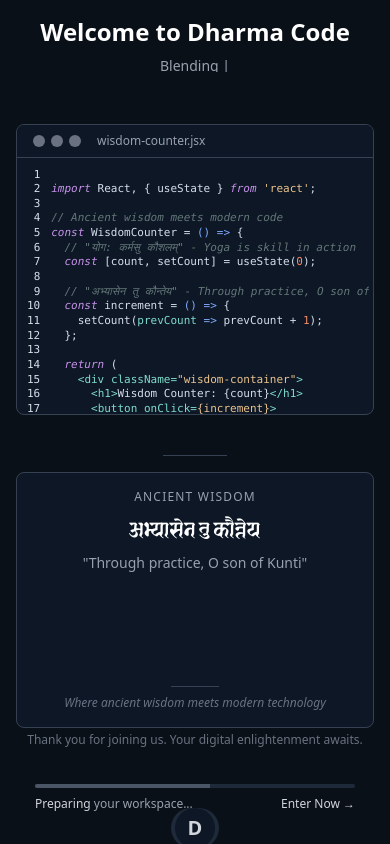
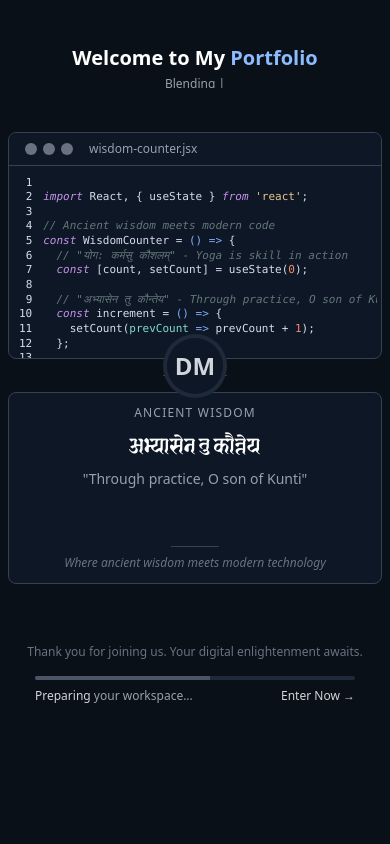
Before and after one commit to devesh1217/portfolio-2.0, a Next.js app: page / in a window 390 px wide. Built offline with nearby package versions, Linux system fonts and the light colour scheme; a web font is replaced by a local one.

Commit message:
Responsiveness added manually in welcome page

```diff
--- a/src/components/WelcomePage.jsx
+++ b/src/components/WelcomePage.jsx
@@ -78,7 +78,7 @@ const WelcomePage = ({ onFinish }) => {
         const timer = setTimeout(() => {
             setShow(false);
             onFinish();
-        }, 10000);
+        }, 10000); // Reduced from 100000 to 60000 for better mobile experience
 
         // Progress animation
         const interval = setInterval(() => {
@@ -109,19 +109,19 @@ const WelcomePage = ({ onFinish }) => {
                 initial={{ opacity: 0 }}
                 animate={{ opacity: 1 }}
                 exit={{ opacity: 0 }}
-                className="fixed inset-0 flex bg-[#0a1017] z-[51] overflow-y-auto"
+                className="fixed inset-0 bg-[#0a1017] z-[51] overflow-y-auto min-h-screen flex flex-col justify-evenly items-center pb-20 md:pb-0"
             >
                 {/* Welcome Header */}
                 <motion.div
                     initial={{ y: -50, opacity: 0 }}
                     animate={{ y: 0, opacity: 1 }}
                     transition={{ duration: 0.8, delay: 0.2 }}
-                    className="absolute top-4 sm:top-6 md:top-10 left-0 right-0 text-center px-4"
+                    className="text-center px-2 sm:px-4"
                 >
-                    <h1 className="text-2xl sm:text-3xl md:text-4xl lg:text-5xl font-bold text-white">
-                        Welcome to Dharma Code
+                    <h1 className="text-xl sm:text-2xl md:text-4xl lg:text-5xl font-bold text-white">
+                        Welcome to My <span className="text-[#8dbbff]">Portfolio</span>
                     </h1>
-                    <div className="h-6 sm:h-8 overflow-hidden">
+                    <div className="h-4 sm:h-6 md:h-8 overflow-hidden">
                         <ReactTyped
                             strings={[
                                 "Where ancient wisdom guides modern development.",
@@ -132,20 +132,18 @@ const WelcomePage = ({ onFinish }) => {
                             backSpeed={20}
                             backDelay={1500}
                             loop
-                            className="text-sm sm:text-base text-gray-400 mt-2 block"
+                            className="text-xs sm:text-sm md:text-base text-gray-400 mt-1 sm:mt-2 block"
                         />
                     </div>
                 </motion.div>
 
-                <div className="w-full flex flex-col md:flex-row justify-center items-center relative overflow-hidden pt-20 md:pt-0">
+                <div className="w-full flex flex-col md:flex-row justify-center items-center relative overflow-hidden">
                     {/* Mobile and Desktop Layout Container */}
-                    <div className="w-full h-full flex flex-col md:flex-row justify-center items-center md:items-stretch">
-                        {/* Left side: Code Panel */}
                     <motion.div
                         initial={{ x: isMobile ? 0 : -50, y: isMobile ? -20 : 0, opacity: 0 }}
                         animate={{ x: 0, y: 0, opacity: 1 }}
                         transition={{ duration: 0.8 }}
-                            className="w-full md:w-1/2 px-4 sm:px-8 md:px-12 pt-16 md:pt-24 mb-6 md:mb-0"
+                        className="w-full md:w-1/2 px-2 sm:px-6 md:px-12"
                     >
                         <div className="relative w-full max-w-lg mx-auto">
                             <div className="relative bg-[#0d1726] rounded-lg overflow-hidden border border-gray-700">
@@ -157,7 +155,7 @@ const WelcomePage = ({ onFinish }) => {
                                     </div>
                                     <div className="ml-4 text-xs text-gray-400 font-mono">wisdom-counter.jsx</div>
                                 </div>
-                                    <div className="h-64 sm:h-80 md:h-96 overflow-y-auto p-1 text-xs sm:text-sm" style={{ scrollbarWidth: 'thin' }}>
+                                <div className="h-48 sm:h-64 md:h-96 overflow-y-auto p-1 text-xs sm:text-sm" style={{ scrollbarWidth: 'thin' }}>
                                     <SyntaxHighlighter
                                         language="javascript"
                                         style={nightOwl}
@@ -187,7 +185,7 @@ const WelcomePage = ({ onFinish }) => {
                     )}
 
                     {/* Center logo/emblem for desktop */}
-                        {!isMobile && (
+                    {(
                         <motion.div
                             initial={{ scale: 0, rotate: 180 }}
                             animate={{ scale: 1, rotate: 0 }}
@@ -200,7 +198,7 @@ const WelcomePage = ({ onFinish }) => {
                             className="absolute top-1/2 left-1/2 transform -translate-x-1/2 -translate-y-1/2 w-16 h-16 rounded-full bg-gray-800 flex items-center justify-center z-10"
                         >
                             <div className="w-14 h-14 rounded-full bg-[#0d1726] flex items-center justify-center">
-                                    <span className="text-gray-300 text-2xl font-bold">D</span>
+                                <span className="text-gray-300 text-2xl font-bold">DM</span>
                             </div>
                         </motion.div>
                     )}
@@ -210,10 +208,10 @@ const WelcomePage = ({ onFinish }) => {
                         initial={{ x: isMobile ? 0 : 50, y: isMobile ? 20 : 0, opacity: 0 }}
                         animate={{ x: 0, y: 0, opacity: 1 }}
                         transition={{ duration: 0.8 }}
-                            className="w-full md:w-1/2 px-4 sm:px-8 md:px-12 pb-20 md:pt-24"
+                        className="w-full md:w-1/2 px-2 sm:px-6 md:px-12 mb-4 md:mb-0"
                     >
                         <div className="relative w-full max-w-lg mx-auto">
-                                <div className="relative bg-[#0d1726] rounded-lg h-64 sm:h-80 md:h-96 border border-gray-700 flex flex-col items-center justify-center p-4 sm:p-6 md:p-8 text-center">
+                            <div className="relative bg-[#0d1726] rounded-lg h-48 sm:h-64 md:h-96 border border-gray-700 flex flex-col items-center justify-center p-3 sm:p-6 md:p-8 text-center">
                                 <div className="mb-2 md:mb-3 text-gray-400 text-xs sm:text-sm uppercase tracking-widest font-light">Ancient Wisdom</div>
 
                                 <motion.div
@@ -242,37 +240,13 @@ const WelcomePage = ({ onFinish }) => {
                         </div>
                     </motion.div>
                 </div>
-
-                    {/* Desktop connection line between code and wisdom */}
-                    {!isMobile && (
-                        <div className="absolute top-1/2 left-1/2 transform -translate-x-1/2 -translate-y-1/2 h-px w-16 bg-gray-700"></div>
-                    )}
-
-                    {/* Mobile logo/emblem */}
-                    {isMobile && (
-                        <motion.div
-                            initial={{ scale: 0, rotate: 180 }}
-                            animate={{ scale: 1, rotate: 0 }}
-                            transition={{
-                                type: "spring",
-                                stiffness: 200,
-                                damping: 20,
-                                delay: 0.4
-                            }}
-                            className="w-12 h-12 sm:w-14 sm:h-14 md:w-16 md:h-16 rounded-full bg-gray-800 flex items-center justify-center z-10 mb-4"
-                        >
-                            <div className="w-10 h-10 sm:w-12 sm:h-12 md:w-14 md:h-14 rounded-full bg-[#0d1726] flex items-center justify-center">
-                                <span className="text-gray-300 text-xl sm:text-2xl font-bold">D</span>
-                            </div>
-                        </motion.div>
-                    )}
-
+                <div className="w-full flex flex-col items-center justify-center gap-4 px-2 sm:px-6 md:px-12 mb-4 md:mb-0">
                     {/* Welcome message */}
                     <motion.div
                         initial={{ opacity: 0 }}
                         animate={{ opacity: 1 }}
                         transition={{ delay: 1.2, duration: 1 }}
-                        className="absolute bottom-24 left-0 right-0 text-center px-4"
+                        className="text-center px-4"
                     >
                         <p className="text-xs sm:text-sm md:text-base text-gray-500">
                             Thank you for joining us. Your digital enlightenment awaits.
@@ -284,7 +258,7 @@ const WelcomePage = ({ onFinish }) => {
                         initial={{ opacity: 0, y: 20 }}
                         animate={{ opacity: 1, y: 0 }}
                         transition={{ delay: 0.9 }}
-                        className="absolute bottom-8 left-0 right-0 w-full px-4"
+                        className="w-full px-2 sm:px-4"
                     >
                         <div className="max-w-xs sm:max-w-sm md:max-w-md mx-auto">
                             <div className="h-1 w-full bg-gray-800 rounded-full overflow-hidden">
```
Lines whose indentation alone changed are shown as unchanged.
